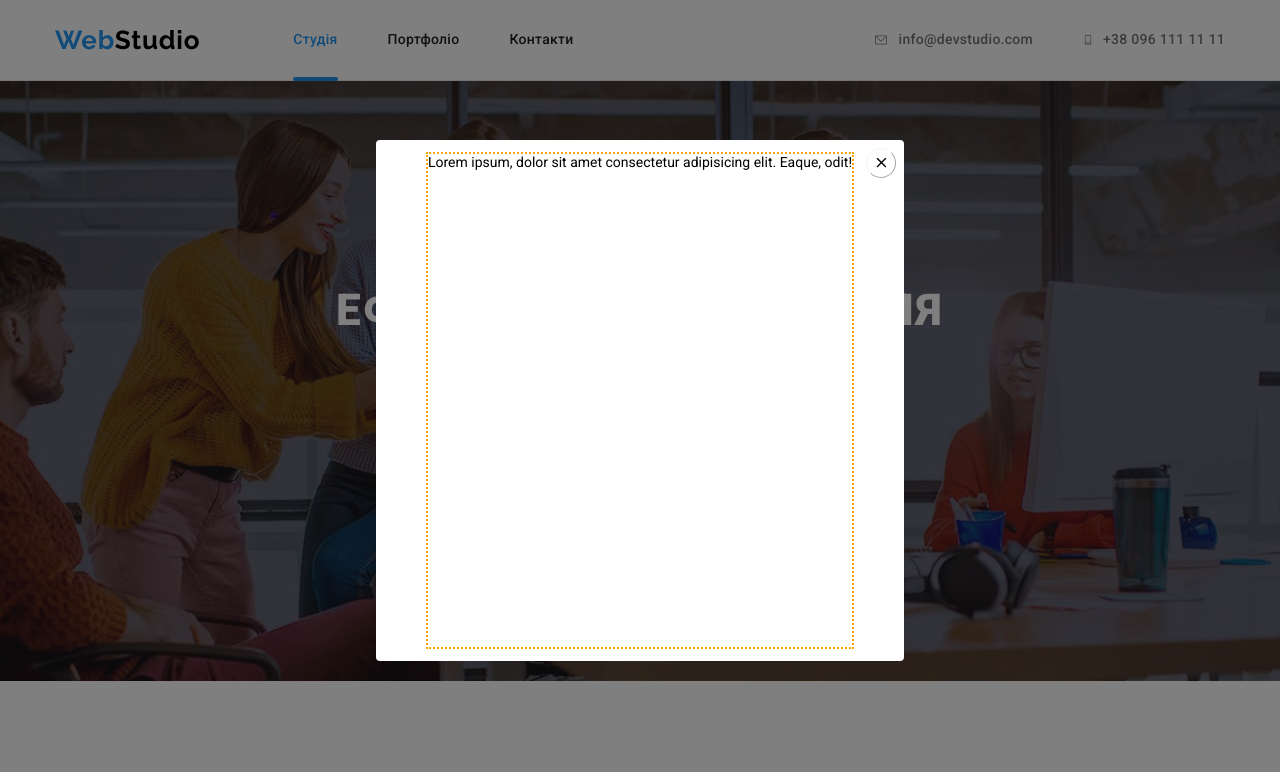
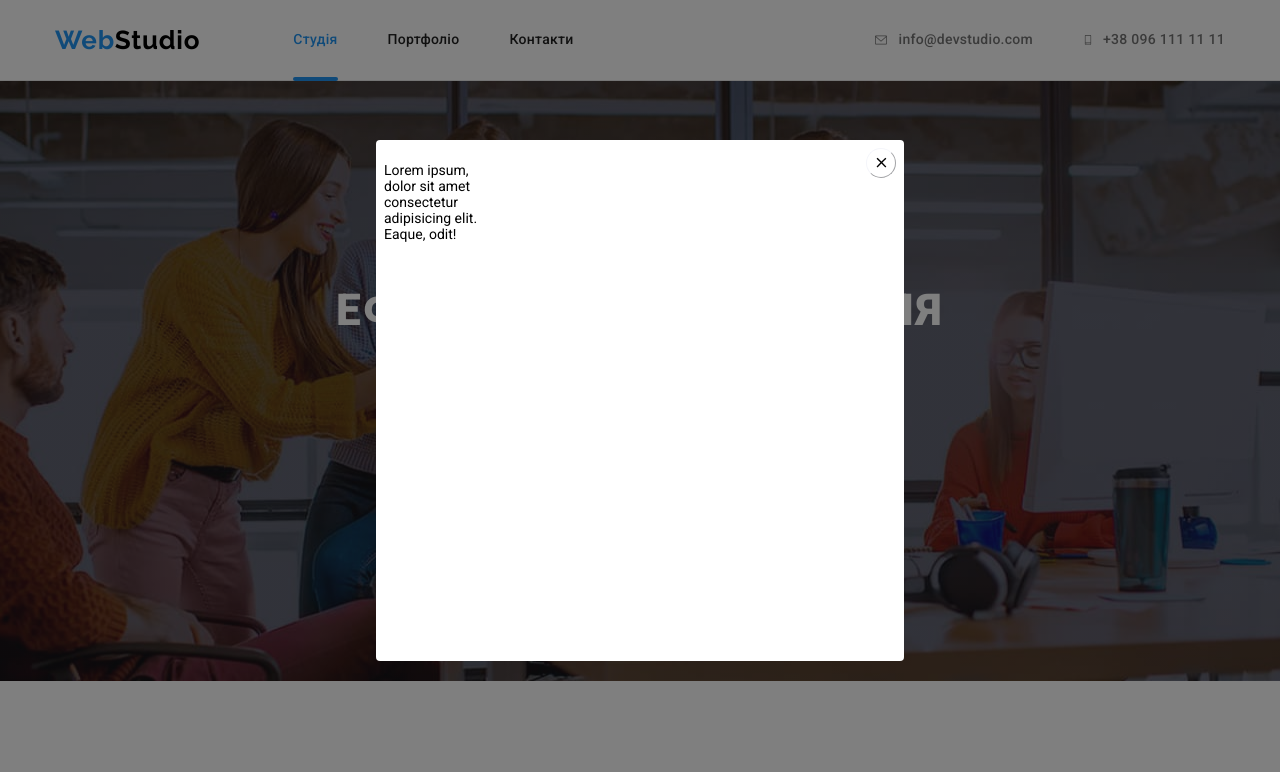
Before and after one commit to RomanVBohdanov22/goit-markup-hw-05, a plain HTML site: page index.html in a window 1280 px wide. Both pictures are taken after a click on the button "Замовити послугу". Shown: the top 772 px of the page. Drawn offline with nearby package versions, Linux system fonts and the light colour scheme.

Commit message:
finally modal

```diff
--- a/css/styles.css
+++ b/css/styles.css
@@ -764,24 +764,24 @@ img {
   border: none;
   border-radius: 4px;
   background-color: var(--white-bg);
-  justify-content: center;
+  justify-content: auto;
   padding-left: 0;
   padding-right: 0;
   padding-top: 0;
   padding-bottom: 0;
-  gap: 16px;
+  /*gap: 16px;*/
 }
 .modal .modal-text {
   position: relative;
-  top: 0;
-  left: 0;
-  /*bottom: 0;*/
-  /*display: inline-block;*/
-  /*display: flex;*/
-  outline: orange 2px dotted;
+  top: 8px;
+  left: 8px;
+  /*z-index: 1;*/
+  width: 120px;
+  /*outline: orange 2px dotted;*/
 }
 .modal .modal-close-button {
   position: absolute;
+  /*z-index: 4;*/
   top: 8px;
   left: auto;
   right: 8px;
```
